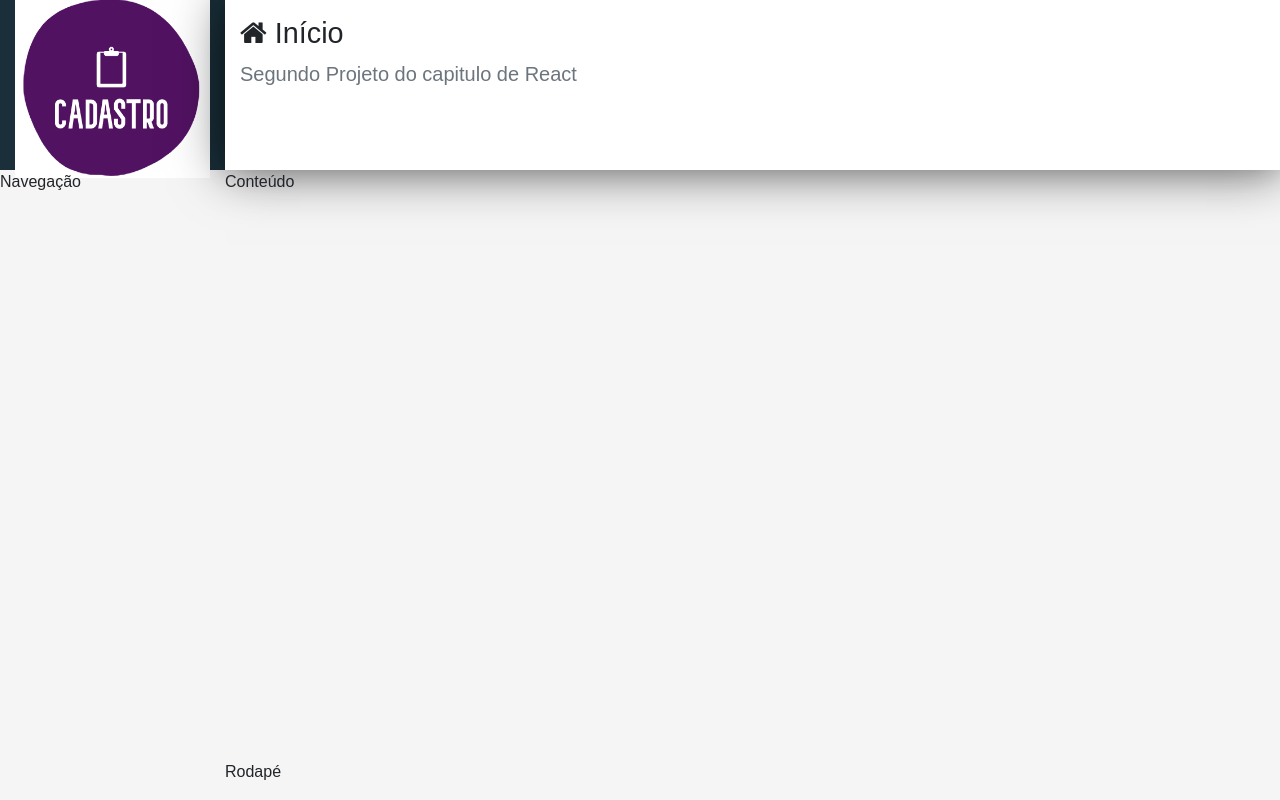
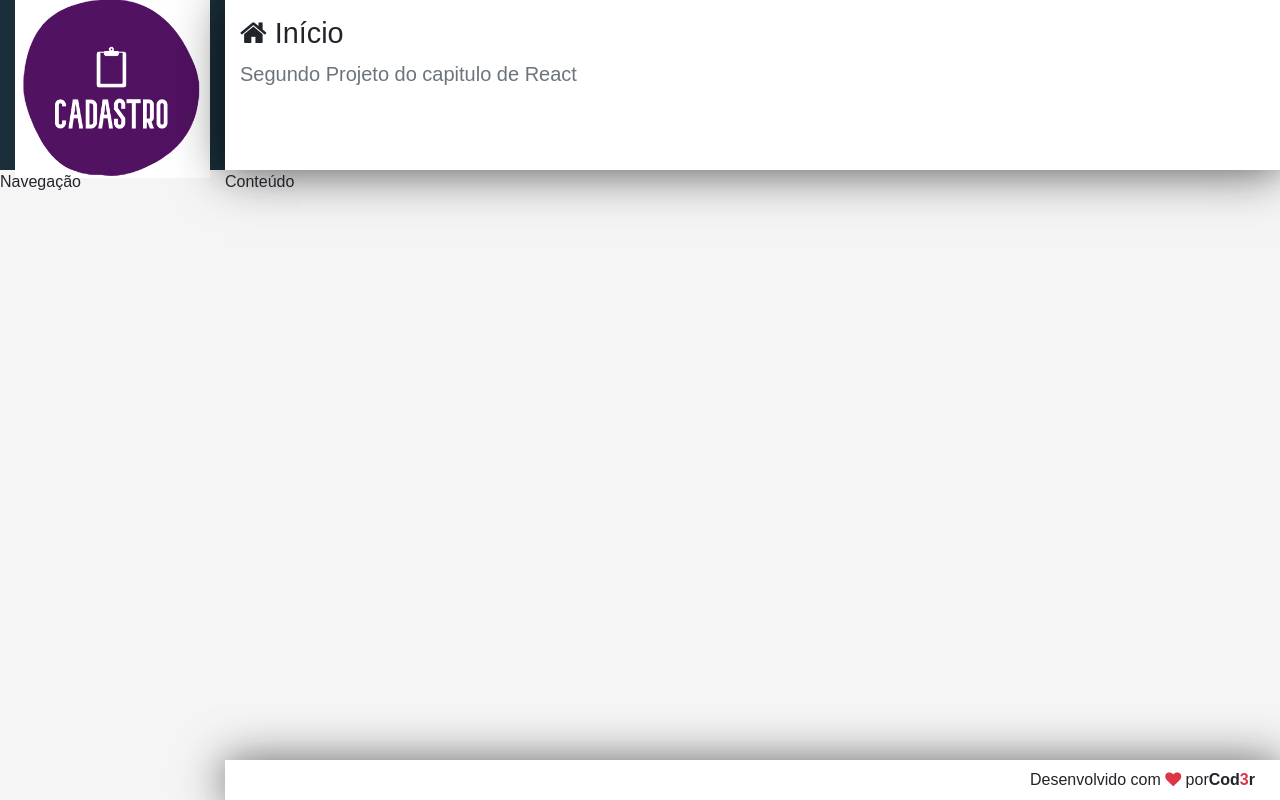
Before and after one commit to v1n1c1u5ouza/ReactJs-crud, a React (Create React App) app in the folder frontend/: page / in a window 1280 px wide. Built offline with nearby package versions, Linux system fonts and the light colour scheme.

Commit message:
Add: Footer css

```diff
--- a/frontend/src/components/templates/Footer.css
+++ b/frontend/src/components/templates/Footer.css
@@ -0,0 +1,8 @@
+footer.footer {
+  display: flex;
+  align-items: center;
+  justify-content: flex-end;
+  padding: 0 25px;
+  background-color: #fff;
+  box-shadow: var(--shadow);
+}
--- a/frontend/src/components/templates/Footer.jsx
+++ b/frontend/src/components/templates/Footer.jsx
@@ -1,4 +1,13 @@
 import "./Footer.css";
 import React from "react";
 
-export default (props) => <footer className="footer">Rodapé</footer>;
+export default (props) => (
+  <footer className="footer">
+    <span>
+      Desenvolvido com <i className="fa fa-heart text-danger"></i> por
+      <strong>
+        Cod<span className="text-danger">3</span>r
+      </strong>
+    </span>
+  </footer>
+);
```
